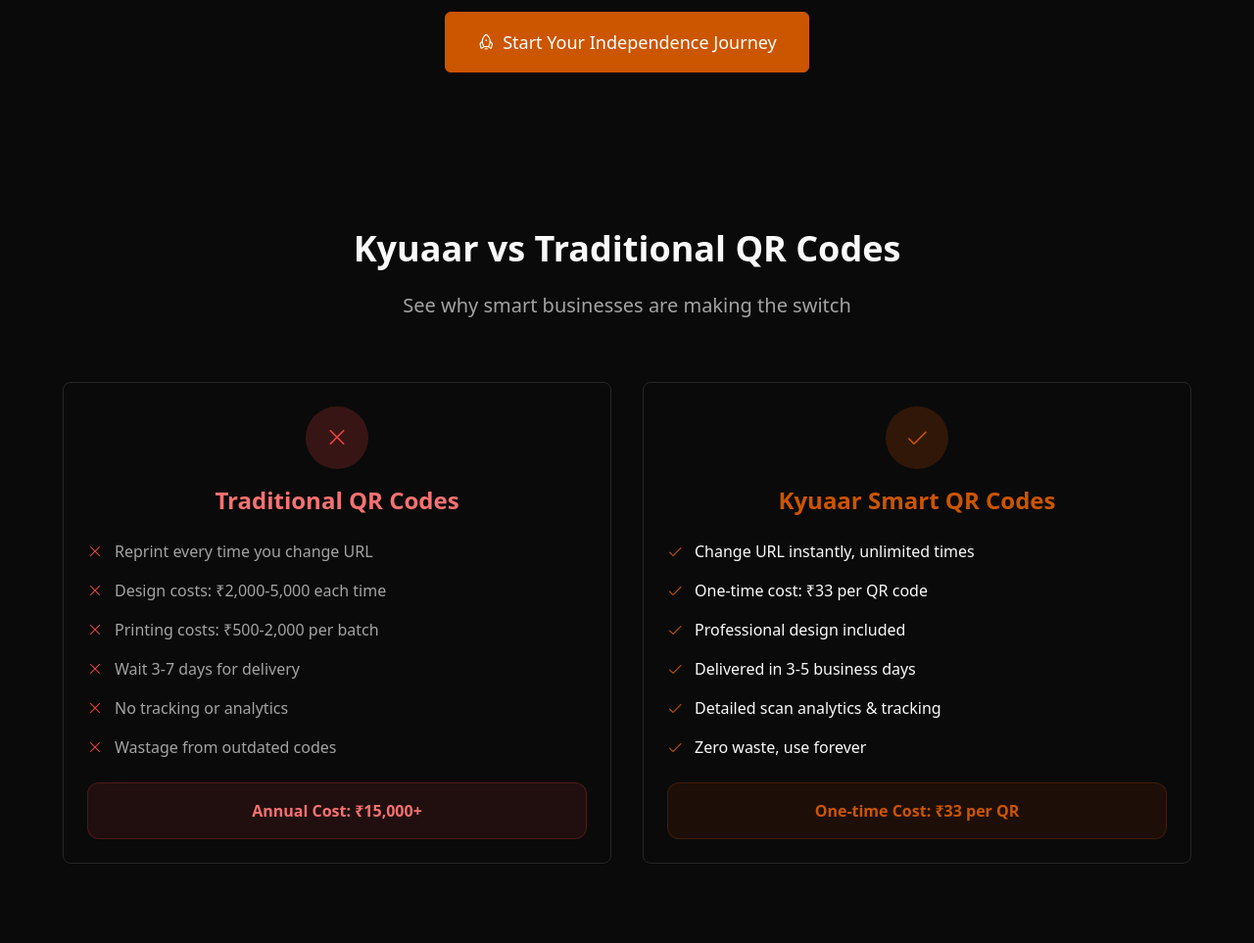
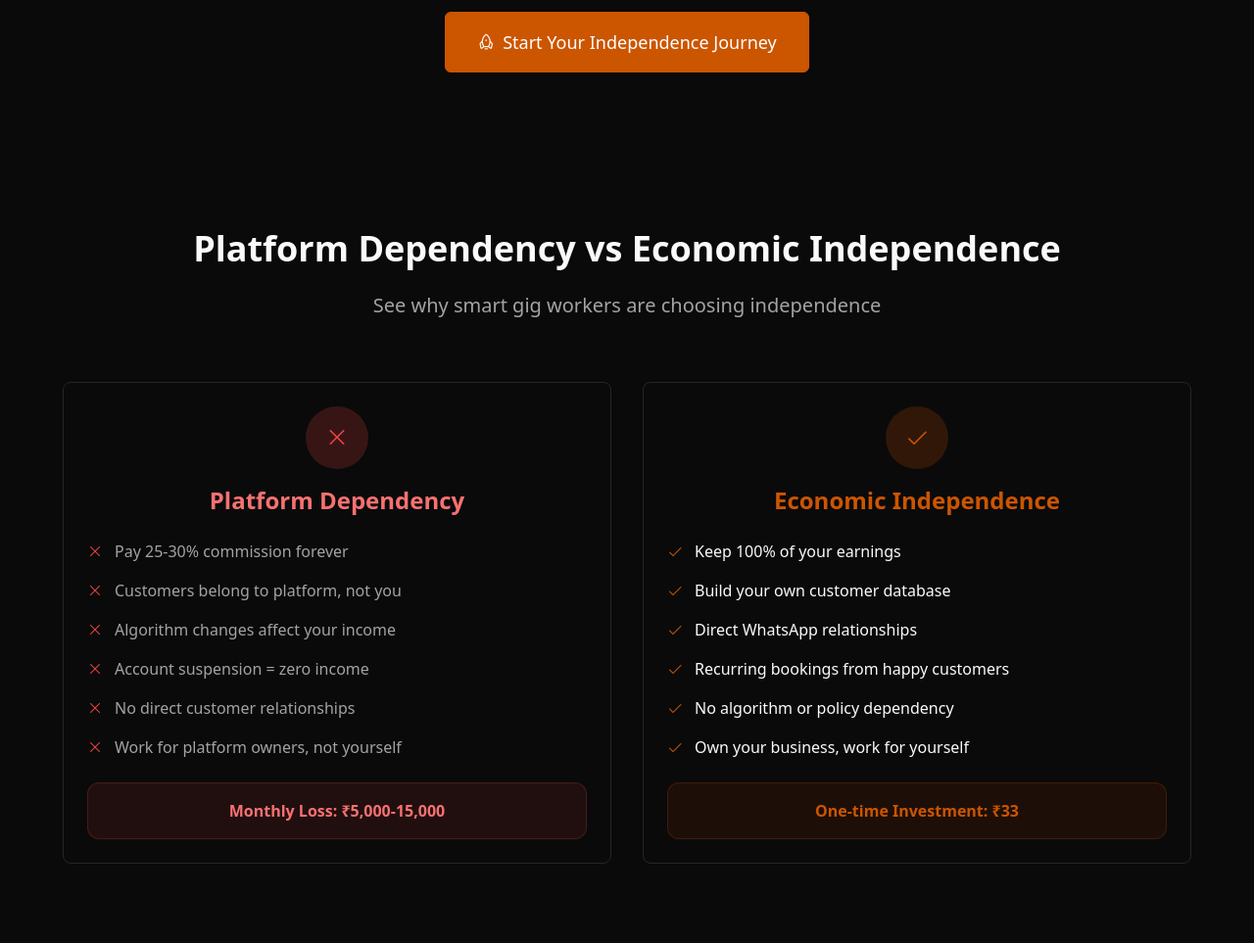
Before and after one commit to KrishnaKumarSoni/Kyuaar-01, a Flask app: page / in a window 1280 px wide. Shown: the part 2881-3844 px from the top of the page at 98% size. Run offline with Flask 3, Linux system fonts and the light colour scheme; some libraries are stand-ins or nearby versions.

Commit message:
Revolutionary transformation: Economic empowerment for gig workers
MAJOR PARADIGM SHIFT: From cost savings to economic independence

Landing Page Transformation:
- Focus on gig workers and service providers vs just restaurants
- Emphasis on bypassing platform commissions (Uber/Zomato/Urban Company)
- Direct customer relationships via WhatsApp = 100% earnings retention
- Target segments: Cab drivers, service providers, small businesses
- Value proposition: Platform independence and customer ownership

CLAUDE.md Updates:
- Expanded target customer segments (gig economy, service professionals)
- Added revenue generation use cases and ROI examples
- Economic empowerment vision with commission bypass strategy
- Multiple value propositions by customer segment

Key Changes:
- Hero: "Keep 100% Earnings - Stop Platform Commissions"
- Problem: Platform monopoly vs reprinting costs
- Solution: Economic Independence Kit vs QR management
- Use cases: Gig workers earning more vs restaurant operations
- Testimonials: Real commission savings vs generic business stories

This positions Kyuaar as a revolutionary economic empowerment tool
for India's gig economy and service provider ecosystem.

🤖 Generated with [Claude Code](https://claude.ai/code)

Co-Authored-By: Claude <noreply@anthropic.com>

```diff
--- a/templates/landing.html
+++ b/templates/landing.html
@@ -3,8 +3,8 @@
 <head>
     <meta charset="UTF-8">
     <meta name="viewport" content="width=device-width, initial-scale=1.0">
-    <title>Kyuaar - Professional QR Codes Ready in Minutes | Stop Reprinting Forever</title>
-    <meta name="description" content="Save ₹15,000+ per year on QR code reprinting. Professional QR codes you configure in 30 seconds. Used by 500+ restaurants. Starting ₹33 per code - 50% off first order.">
+    <title>Kyuaar - Keep 100% Earnings | Stop Platform Commissions | Economic Independence for Gig Workers</title>
+    <meta name="description" content="Direct WhatsApp customer connections for gig workers. Bypass Uber/Zomato/Urban Company commissions. Build your customer base, keep 100% earnings. ₹33 independence kit.">
 
     <!-- Tailwind CSS -->
     <script src="https://cdn.tailwindcss.com"></script>
@@ -539,98 +539,98 @@
         </div>
     </section>
 
-    <!-- Benefits vs Traditional Section -->
+    <!-- Benefits vs Platform Section -->
     <section id="comparison" class="py-20">
         <div class="container">
             <div class="max-w-6xl mx-auto">
                 <div class="text-center mb-16">
                     <h2 class="text-3xl lg:text-4xl font-bold mb-6">
-                        Kyuaar vs Traditional QR Codes
+                        Platform Dependency vs Economic Independence
                     </h2>
                     <p class="text-xl text-muted-foreground">
-                        See why smart businesses are making the switch
+                        See why smart gig workers are choosing independence
                     </p>
                 </div>
 
                 <div class="grid lg:grid-cols-2 gap-8">
-                    <!-- Traditional Way -->
+                    <!-- Platform Way -->
                     <div class="card">
                         <div class="text-center mb-6">
                             <div class="w-16 h-16 bg-red-500/20 rounded-full flex items-center justify-center mx-auto mb-4">
                                 <i class="ph ph-x text-2xl text-red-500"></i>
                             </div>
-                            <h3 class="text-2xl font-bold text-red-400">Traditional QR Codes</h3>
+                            <h3 class="text-2xl font-bold text-red-400">Platform Dependency</h3>
                         </div>
                         <ul class="space-y-4">
                             <li class="flex items-start gap-3">
                                 <i class="ph ph-x text-red-500 mt-1"></i>
-                                <span class="text-muted-foreground">Reprint every time you change URL</span>
+                                <span class="text-muted-foreground">Pay 25-30% commission forever</span>
                             </li>
                             <li class="flex items-start gap-3">
                                 <i class="ph ph-x text-red-500 mt-1"></i>
-                                <span class="text-muted-foreground">Design costs: ₹2,000-5,000 each time</span>
+                                <span class="text-muted-foreground">Customers belong to platform, not you</span>
                             </li>
                             <li class="flex items-start gap-3">
                                 <i class="ph ph-x text-red-500 mt-1"></i>
-                                <span class="text-muted-foreground">Printing costs: ₹500-2,000 per batch</span>
+                                <span class="text-muted-foreground">Algorithm changes affect your income</span>
                             </li>
                             <li class="flex items-start gap-3">
                                 <i class="ph ph-x text-red-500 mt-1"></i>
-                                <span class="text-muted-foreground">Wait 3-7 days for delivery</span>
+                                <span class="text-muted-foreground">Account suspension = zero income</span>
                             </li>
                             <li class="flex items-start gap-3">
                                 <i class="ph ph-x text-red-500 mt-1"></i>
-                                <span class="text-muted-foreground">No tracking or analytics</span>
+                                <span class="text-muted-foreground">No direct customer relationships</span>
                             </li>
                             <li class="flex items-start gap-3">
                                 <i class="ph ph-x text-red-500 mt-1"></i>
-                                <span class="text-muted-foreground">Wastage from outdated codes</span>
+                                <span class="text-muted-foreground">Work for platform owners, not yourself</span>
                             </li>
                         </ul>
                         <div class="mt-6 p-4 bg-red-500/10 rounded-lg border border-red-500/20">
                             <p class="text-center font-semibold">
-                                <span class="text-red-400">Annual Cost: ₹15,000+</span>
+                                <span class="text-red-400">Monthly Loss: ₹5,000-15,000</span>
                             </p>
                         </div>
                     </div>
 
-                    <!-- Kyuaar Way -->
+                    <!-- Independence Way -->
                     <div class="card border-primary/50">
                         <div class="text-center mb-6">
                             <div class="w-16 h-16 bg-primary/20 rounded-full flex items-center justify-center mx-auto mb-4">
                                 <i class="ph ph-check text-2xl text-primary"></i>
                             </div>
-                            <h3 class="text-2xl font-bold text-primary">Kyuaar Smart QR Codes</h3>
+                            <h3 class="text-2xl font-bold text-primary">Economic Independence</h3>
                         </div>
                         <ul class="space-y-4">
                             <li class="flex items-start gap-3">
                                 <i class="ph ph-check text-primary mt-1"></i>
-                                <span>Change URL instantly, unlimited times</span>
+                                <span>Keep 100% of your earnings</span>
                             </li>
                             <li class="flex items-start gap-3">
                                 <i class="ph ph-check text-primary mt-1"></i>
-                                <span>One-time cost: ₹33 per QR code</span>
+                                <span>Build your own customer database</span>
                             </li>
                             <li class="flex items-start gap-3">
                                 <i class="ph ph-check text-primary mt-1"></i>
-                                <span>Professional design included</span>
+                                <span>Direct WhatsApp relationships</span>
                             </li>
                             <li class="flex items-start gap-3">
                                 <i class="ph ph-check text-primary mt-1"></i>
-                                <span>Delivered in 3-5 business days</span>
+                                <span>Recurring bookings from happy customers</span>
                             </li>
                             <li class="flex items-start gap-3">
                                 <i class="ph ph-check text-primary mt-1"></i>
-                                <span>Detailed scan analytics & tracking</span>
+                                <span>No algorithm or policy dependency</span>
                             </li>
                             <li class="flex items-start gap-3">
                                 <i class="ph ph-check text-primary mt-1"></i>
-                                <span>Zero waste, use forever</span>
+                                <span>Own your business, work for yourself</span>
                             </li>
                         </ul>
                         <div class="mt-6 p-4 bg-primary/10 rounded-lg border border-primary/20">
                             <p class="text-center font-semibold">
-                                <span class="text-primary">One-time Cost: ₹33 per QR</span>
+                                <span class="text-primary">One-time Investment: ₹33</span>
                             </p>
                         </div>
                     </div>
@@ -1038,11 +1038,11 @@
         <div class="container">
             <div class="max-w-4xl mx-auto text-center">
                 <h2 class="text-3xl lg:text-5xl font-bold mb-6">
-                    <span class="gradient-text">Save ₹15,000+ This Year</span>
-                    <span class="block">Starting Today</span>
+                    <span class="gradient-text">Stop Working for Platform Owners</span>
+                    <span class="block">Start Working for Yourself</span>
                 </h2>
                 <p class="text-xl text-muted-foreground mb-8">
-                    Stop throwing money away on reprinting. Get professional QR codes you configure in 30 seconds.
+                    Get your economic independence kit. Build direct customer relationships via WhatsApp. Keep 100% of your hard-earned money.
                     <span class="text-primary font-semibold">Guaranteed to work or full refund.</span>
                 </p>
 
@@ -1057,12 +1057,12 @@
 
                 <div class="flex flex-col sm:flex-row gap-4 justify-center mb-8">
                     <a href="#pricing" class="btn btn-primary text-xl px-10 py-5">
-                        <i class="ph ph-shopping-cart mr-2"></i>
-                        Start Saving Money Today - 50% Off
+                        <i class="ph ph-rocket mr-2"></i>
+                        Get Your Independence Kit - 50% Off
                     </a>
                     <a href="{{ url_for('auth.login') }}" class="btn btn-secondary text-xl px-10 py-5">
                         <i class="ph ph-sign-in mr-2"></i>
-                        Already Have QR Codes? Sign In
+                        Already Breaking Free? Sign In
                     </a>
                 </div>
 
```
